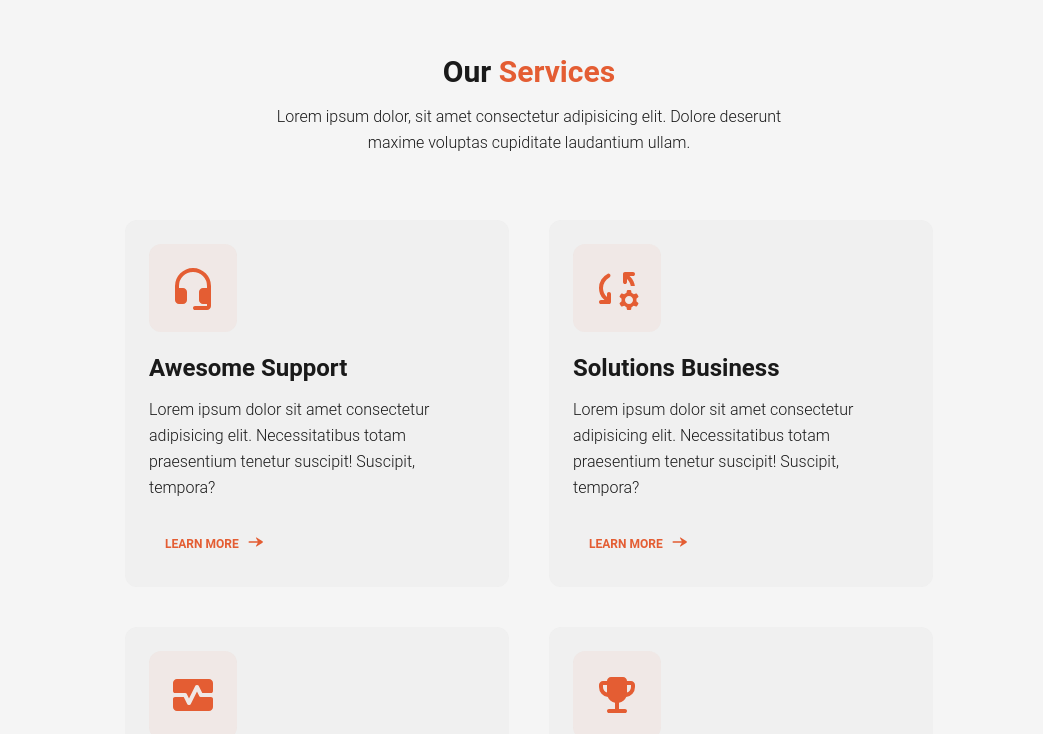
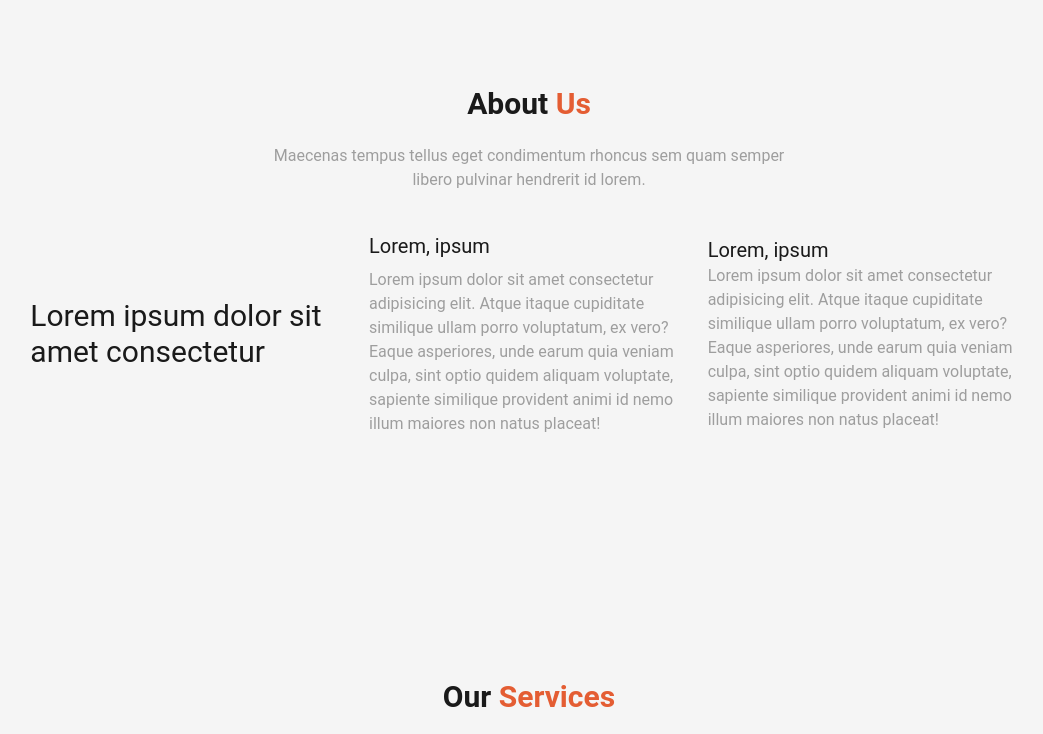
Before and after one commit to fiquell/deoxa, a Next.js app: page / in a window 1280 px wide. Shown: the part 877-1611 px from the top of the page, without its empty margins (111-1154 px from the left). Built offline with nearby package versions, Linux system fonts and the light colour scheme.

Commit message:
create a about section

```diff
--- /dev/null
+++ b/src/components/About.tsx
@@ -0,0 +1,47 @@
+import { Typography } from "@material-tailwind/react";
+import React from "react";
+
+export default function About() {
+  return (
+    <>
+      <div className="pt-12">
+        <div className="flex flex-col gap-10 py-28 px-10 ">
+          <div className="flex flex-col items-center justify-center">
+            <Typography variant="h3" className="pb-5">
+              About <span className="text-primary">Us</span>
+            </Typography>
+            <p className="lg:w-1/2 text-gray-500 text-center">
+              Maecenas tempus tellus eget condimentum rhoncus sem quam semper
+              libero pulvinar hendrerit id lorem.
+            </p>
+          </div>
+          <div className="container grid lg:grid-cols-3 place-items-center grid-cols-1 gap-5">
+            <div className="flex w-80 flex-col text-3xl">
+              <h2>Lorem ipsum dolor sit amet consectetur</h2>
+            </div>
+            <div className="flex w-80 flex-col">
+              <p className="text-xl mb-2">Lorem, ipsum </p>
+              <p className="text-gray-500">
+                Lorem ipsum dolor sit amet consectetur adipisicing elit. Atque
+                itaque cupiditate similique ullam porro voluptatum, ex vero?
+                Eaque asperiores, unde earum quia veniam culpa, sint optio
+                quidem aliquam voluptate, sapiente similique provident animi id
+                nemo illum maiores non natus placeat!
+              </p>
+            </div>{" "}
+            <div className="flex w-80 flex-col">
+              <p className="text-xl">Lorem, ipsum</p>
+              <p className="text-gray-500">
+                Lorem ipsum dolor sit amet consectetur adipisicing elit. Atque
+                itaque cupiditate similique ullam porro voluptatum, ex vero?
+                Eaque asperiores, unde earum quia veniam culpa, sint optio
+                quidem aliquam voluptate, sapiente similique provident animi id
+                nemo illum maiores non natus placeat!
+              </p>
+            </div>
+          </div>
+        </div>
+      </div>
+    </>
+  );
+}
--- a/src/pages/index.tsx
+++ b/src/pages/index.tsx
@@ -1,4 +1,5 @@
 import Head from "next/head";
+import About from "~/components/About";
 import Features from "~/components/Features";
 import Footer from "~/components/Footer";
 import Hero from "~/components/Hero";
@@ -17,6 +18,7 @@ const Home = () => {
       </Head>
       <main className="container">
         <Hero />
+        <About />
         <Services />
         <Features />
       </main>
```
